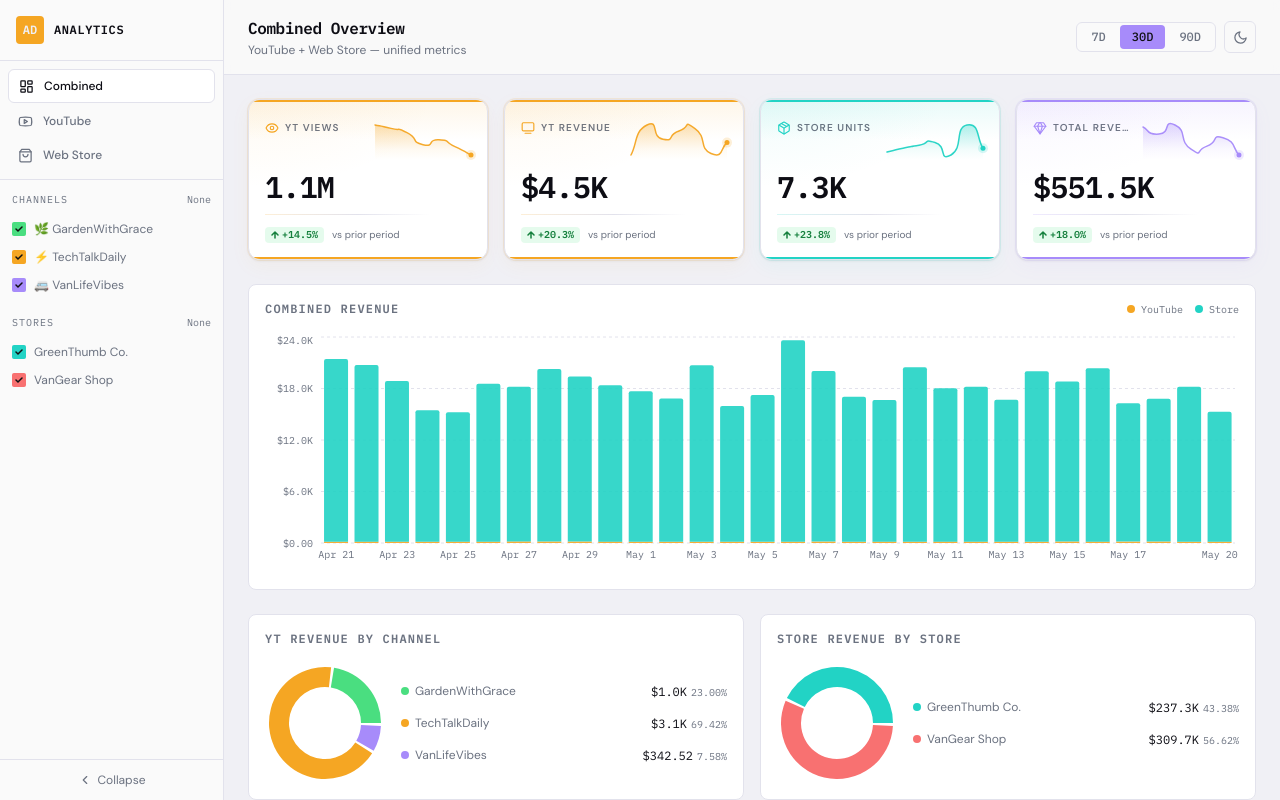
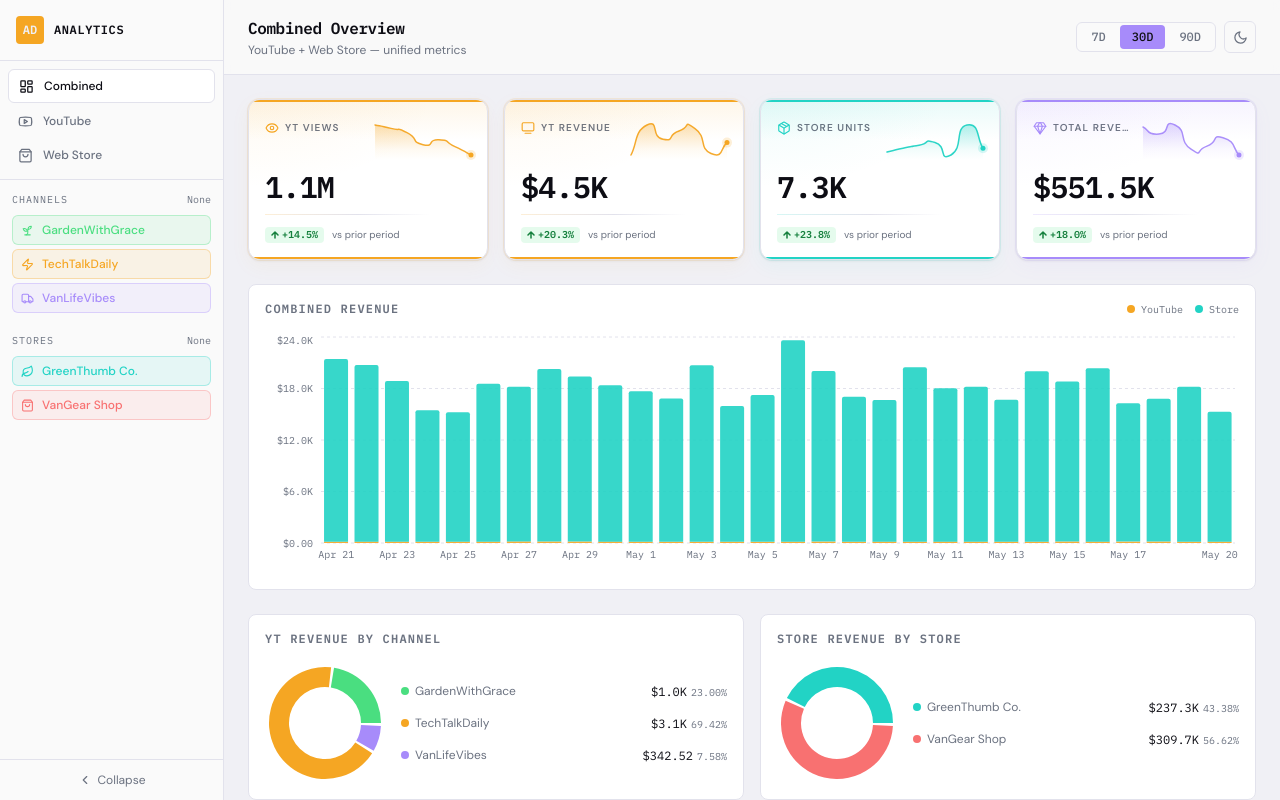
Before and after one commit to joshua0006/analytics-dashboard, a React (Vite) app: page /combined in a window 1280 px wide. Built offline with nearby package versions, Linux system fonts and the light colour scheme.

Commit message:
replace emojis with icons and convert channel/store filters to buttons in sidebar

```diff
--- a/src/components/layout/Sidebar.tsx
+++ b/src/components/layout/Sidebar.tsx
@@ -1,5 +1,9 @@
 import { NavLink } from 'react-router-dom';
-import { LayoutDashboard, Youtube, ShoppingBag, ChevronLeft, ChevronRight } from 'lucide-react';
+import {
+  LayoutDashboard, Youtube, ShoppingBag,
+  ChevronLeft, ChevronRight,
+  Sprout, Zap, Truck, Leaf,
+} from 'lucide-react';
 import clsx from 'clsx';
 import { CHANNELS } from '../../data/mockYouTube';
 import { STORES } from '../../data/mockStore';
@@ -19,6 +23,17 @@
   { to: '/youtube',  label: 'YouTube',   Icon: Youtube         },
   { to: '/store',    label: 'Web Store', Icon: ShoppingBag     },
 ];
+
+const CHANNEL_ICONS: Record<string, React.ComponentType<{ size?: number; strokeWidth?: number }>> = {
+  'yt-001': Sprout,
+  'yt-002': Zap,
+  'yt-003': Truck,
+};
+
+const STORE_ICONS: Record<string, React.ComponentType<{ size?: number; strokeWidth?: number }>> = {
+  'st-001': Leaf,
+  'st-002': ShoppingBag,
+};
 
 export function Sidebar({ activeChannels, activeStores, onToggleChannel, onToggleStore, onToggleAllChannels, onToggleAllStores }: Props) {
   const [collapsed, setCollapsed] = useState(false);
@@ -61,74 +76,82 @@
       </nav>
 
       {!collapsed && (
-        <div className="flex-1 overflow-y-auto p-3 flex flex-col gap-4">
+        <div className="flex-1 overflow-y-auto p-3 flex flex-col gap-5">
+
           {/* Channels */}
           <div>
             <div className="flex items-center justify-between mb-2">
               <span className="font-mono text-[10px] text-muted uppercase tracking-widest">Channels</span>
-              <button onClick={onToggleAllChannels} className="font-mono text-[10px] text-muted hover:text-accent-yt transition-colors">
+              <button
+                onClick={onToggleAllChannels}
+                className="font-mono text-[10px] text-muted hover:text-accent-yt transition-colors"
+              >
                 {activeChannels.length === CHANNELS.length ? 'None' : 'All'}
               </button>
             </div>
-            {CHANNELS.map(ch => (
-              <label key={ch.id} className="flex items-center gap-2 py-1.5 cursor-pointer group">
-                <input
-                  type="checkbox"
-                  checked={activeChannels.includes(ch.id)}
-                  onChange={() => onToggleChannel(ch.id)}
-                  className="sr-only"
-                />
-                <span
-                  className={clsx(
-                    'w-3.5 h-3.5 rounded-sm border flex items-center justify-center shrink-0 transition-all',
-                    activeChannels.includes(ch.id) ? 'border-transparent' : 'border-border bg-transparent'
-                  )}
-                  style={activeChannels.includes(ch.id) ? { background: ch.color } : {}}
-                >
-                  {activeChannels.includes(ch.id) && (
-                    <svg width="8" height="8" viewBox="0 0 8 8"><path d="M1 4l2 2 4-4" stroke="#0f0f11" strokeWidth="1.5" fill="none" strokeLinecap="round"/></svg>
-                  )}
-                </span>
-                <span className="font-sans text-xs text-muted group-hover:text-primary transition-colors truncate">
-                  {ch.avatar} {ch.name}
-                </span>
-              </label>
-            ))}
+            <div className="flex flex-col gap-1">
+              {CHANNELS.map(ch => {
+                const active = activeChannels.includes(ch.id);
+                const Icon = CHANNEL_ICONS[ch.id];
+                return (
+                  <button
+                    key={ch.id}
+                    onClick={() => onToggleChannel(ch.id)}
+                    className="w-full flex items-center gap-2 px-2 py-1.5 rounded-md text-xs font-sans font-medium transition-all text-left"
+                    style={active ? {
+                      background: `${ch.color}18`,
+                      border: `1px solid ${ch.color}50`,
+                      color: ch.color,
+                    } : {
+                      border: '1px solid transparent',
+                      color: 'var(--text-muted)',
+                    }}
+                  >
+                    {Icon && <Icon size={13} strokeWidth={2} />}
+                    <span className="truncate">{ch.name}</span>
+                  </button>
+                );
+              })}
+            </div>
           </div>
 
           {/* Stores */}
           <div>
             <div className="flex items-center justify-between mb-2">
               <span className="font-mono text-[10px] text-muted uppercase tracking-widest">Stores</span>
-              <button onClick={onToggleAllStores} className="font-mono text-[10px] text-muted hover:text-accent-store transition-colors">
+              <button
+                onClick={onToggleAllStores}
+                className="font-mono text-[10px] text-muted hover:text-accent-store transition-colors"
+              >
                 {activeStores.length === STORES.length ? 'None' : 'All'}
               </button>
             </div>
-            {STORES.map(st => (
-              <label key={st.id} className="flex items-center gap-2 py-1.5 cursor-pointer group">
-                <input
-                  type="checkbox"
-                  checked={activeStores.includes(st.id)}
-                  onChange={() => onToggleStore(st.id)}
-                  className="sr-only"
-                />
-                <span
-                  className={clsx(
-                    'w-3.5 h-3.5 rounded-sm border flex items-center justify-center shrink-0 transition-all',
-                    activeStores.includes(st.id) ? 'border-transparent' : 'border-border bg-transparent'
-                  )}
-                  style={activeStores.includes(st.id) ? { background: st.color } : {}}
-                >
-                  {activeStores.includes(st.id) && (
-                    <svg width="8" height="8" viewBox="0 0 8 8"><path d="M1 4l2 2 4-4" stroke="#0f0f11" strokeWidth="1.5" fill="none" strokeLinecap="round"/></svg>
-                  )}
-                </span>
-                <span className="font-sans text-xs text-muted group-hover:text-primary transition-colors truncate">
-                  {st.name}
-                </span>
-              </label>
-            ))}
+            <div className="flex flex-col gap-1">
+              {STORES.map(st => {
+                const active = activeStores.includes(st.id);
+                const Icon = STORE_ICONS[st.id];
+                return (
+                  <button
+                    key={st.id}
+                    onClick={() => onToggleStore(st.id)}
+                    className="w-full flex items-center gap-2 px-2 py-1.5 rounded-md text-xs font-sans font-medium transition-all text-left"
+                    style={active ? {
+                      background: `${st.color}18`,
+                      border: `1px solid ${st.color}50`,
+                      color: st.color,
+                    } : {
+                      border: '1px solid transparent',
+                      color: 'var(--text-muted)',
+                    }}
+                  >
+                    {Icon && <Icon size={13} strokeWidth={2} />}
+                    <span className="truncate">{st.name}</span>
+                  </button>
+                );
+              })}
+            </div>
           </div>
+
         </div>
       )}
 
```
Also changed, not shown: dashboard.html (+58 -31 lines).
